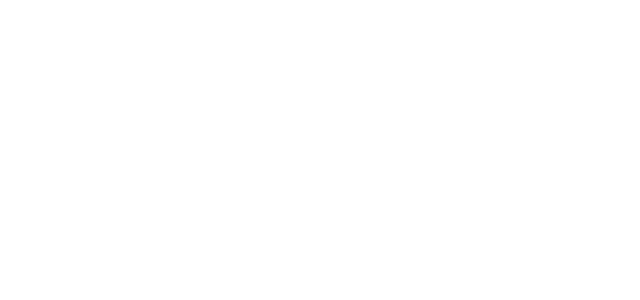
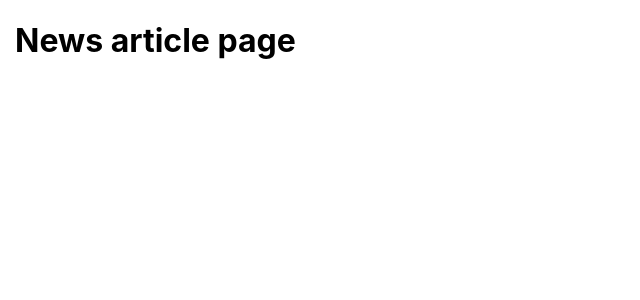
Before and after one commit to mz0121coder/news-app, a React (Create React App) app in the folder news-app/: page /savedarticles in a window 1280 px wide. Before the commit this address had no page. Shown: the top 300 px of the page, without its empty margins (0-640 px from the left). Built offline with nearby package versions, Linux system fonts and the light colour scheme.

Commit message:
update saved articles route

```diff
--- a/news-app/src/App.js
+++ b/news-app/src/App.js
@@ -1,18 +1,18 @@
 import './App.css';
 import { BrowserRouter, Routes, Route, Link } from 'react-router-dom';
 import HomePage from './components/HomePage/HomePage';
-import ArticlePage from './components/ArticlePage/ArticlePage';
+import SavedArticles from './components/SavedArticles/SavedArticles';
 function App() {
 	return (
 		<BrowserRouter>
 			<nav>
 				<Link to='/' />
-				<Link to='/articlepage' />
+				<Link to='/savedarticles' />
 			</nav>
 			<main>
 				<Routes>
 					<Route path='/' element={<HomePage />}></Route>
-					<Route path='/articlepage' element={<ArticlePage />}></Route>
+					<Route path='/savedarticles' element={<SavedArticles />}></Route>
 				</Routes>
 			</main>
 		</BrowserRouter>
--- a/news-app/src/components/ArticlePage/ArticlePage.js
+++ /dev/null
@@ -1,3 +0,0 @@
-export default function ArticlePage() {
-	return <h1>News article page</h1>;
-}
--- a/news-app/src/components/HomePage/SearchBar/SearchBar.js
+++ b/news-app/src/components/HomePage/SearchBar/SearchBar.js
@@ -5,6 +5,7 @@ Clicking on the button renders news events based on the new search query
 // Import the required dependencies
 import './SearchBar.css';
 import { TextField, Button } from '@mui/material';
+
 // Define the SearchBar component
 export default function SearchBar(props) {
 	// Render the search bar
--- a/news-app/src/components/NewsItem/NewsItem.js
+++ b/news-app/src/components/NewsItem/NewsItem.js
@@ -12,9 +12,10 @@ import {
 	Link,
 } from '@mui/material';
 import ExpandMoreIcon from '@mui/icons-material/ExpandMore';
-import MoreVertIcon from '@mui/icons-material/MoreVert';
+// import MoreVertIcon from '@mui/icons-material/MoreVert';
 import Snackbar from '@mui/material/Snackbar';
 import MuiAlert from '@mui/material/Alert';
+import BookmarkAdd from '@mui/icons-material/BookmarkAdd';
 // Styled component for the expand button
 const ExpandMore = styled(IconButton)(({ theme, expand }) => ({
 	transform: !expand ? 'rotate(0deg)' : 'rotate(180deg)',
@@ -82,7 +83,8 @@ export default function NewsItem(props) {
 					<IconButton
 						aria-label='settings'
 						onClick={() => handleSaveClick(props)}>
-						<MoreVertIcon />
+						{/* <MoreVertIcon /> */}
+						<BookmarkAdd />
 					</IconButton>
 				}
 				title={
--- /dev/null
+++ b/news-app/src/components/SavedArticles/SavedArticles.js
@@ -0,0 +1,3 @@
+export default function SavedArticles() {
+	return <h1>News article page</h1>;
+}
```
Also changed, not shown: 1 other file (tests, documents, lock files or other folders).
